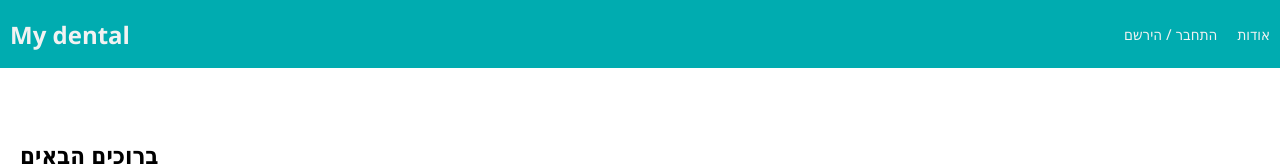
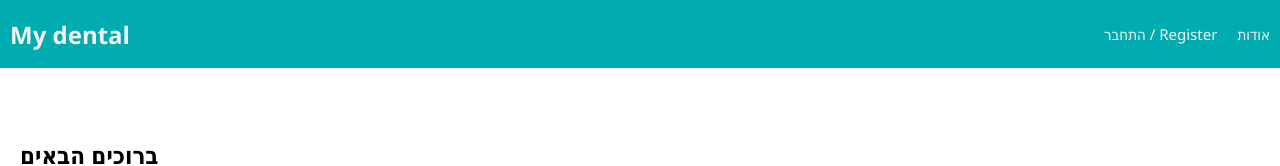
Before and after one commit to yanaanael/FinalProject, a React (Create React App) app: page /#/home in a window 1280 px wide. Shown: the top 166 px of the page. Built offline with nearby package versions, Linux system fonts and the light colour scheme; no server answers.

Commit message:
trying working on branches

```diff
--- a/src/components/Nav/Nav.jsx
+++ b/src/components/Nav/Nav.jsx
@@ -17,7 +17,7 @@ function Nav() {
         {!user.id && (
           // If there's no user, show login/registration links
           <Link className="navLink" to="/login">
-            התחבר / הירשם
+            התחבר / Register
           </Link>
         )}
 
```
